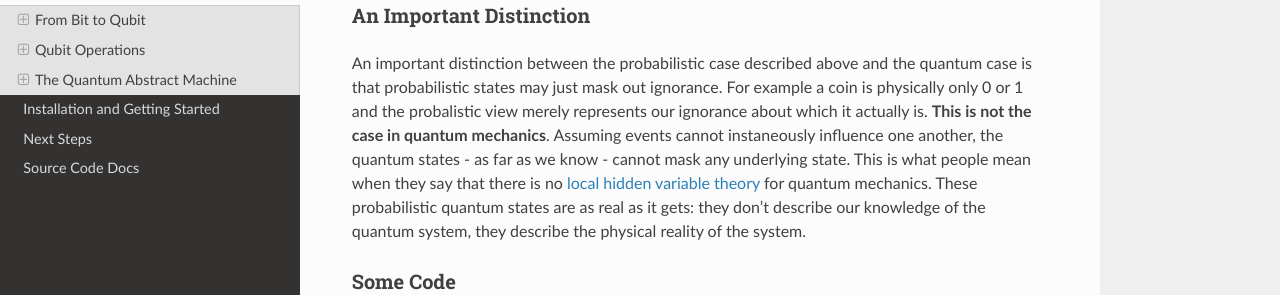
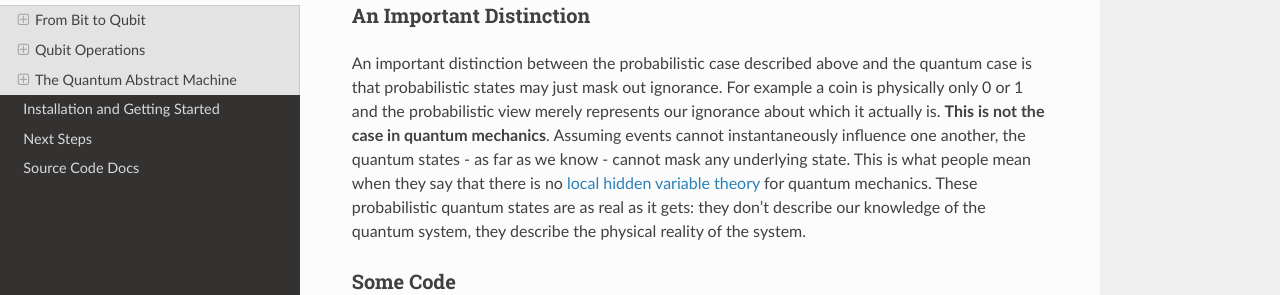
Before and after one commit to rigetti/pyquil, a Sphinx documentation site: the page built from docs/source/intro_to_qc.rst, in a window 1280 px wide and 900 px high, scrolled down 3991 px. Shown: the part 204-499 px from the top of the window. Built offline with Sphinx 7.4.7 and the Read the Docs theme 2.0.0, drawn with Linux system fonts in a browser that asks for light colours.

Commit message:
fix some small docs typos in qc intro

```diff
--- a/docs/source/intro_to_qc.rst
+++ b/docs/source/intro_to_qc.rst
@@ -177,8 +177,9 @@
 An important distinction between the probabilistic case described above
 and the quantum case is that probabilistic states may just mask out
 ignorance. For example a coin is physically only 0 or 1 and the
-probalistic view merely represents our ignorance about which it actually
-is. **This is not the case in quantum mechanics**. Assuming events cannot instaneously influence one another, the quantum states -
+probabilistic view merely represents our ignorance about which it actually
+is. **This is not the case in quantum mechanics**. Assuming events cannot instantaneously
+influence one another, the quantum states -
 as far as we know - cannot mask any underlying state. This is what
 people mean when they say that there is no `local hidden variable theory
 <https://en.wikipedia.org/wiki/Bell's_theorem>`_ for
```
